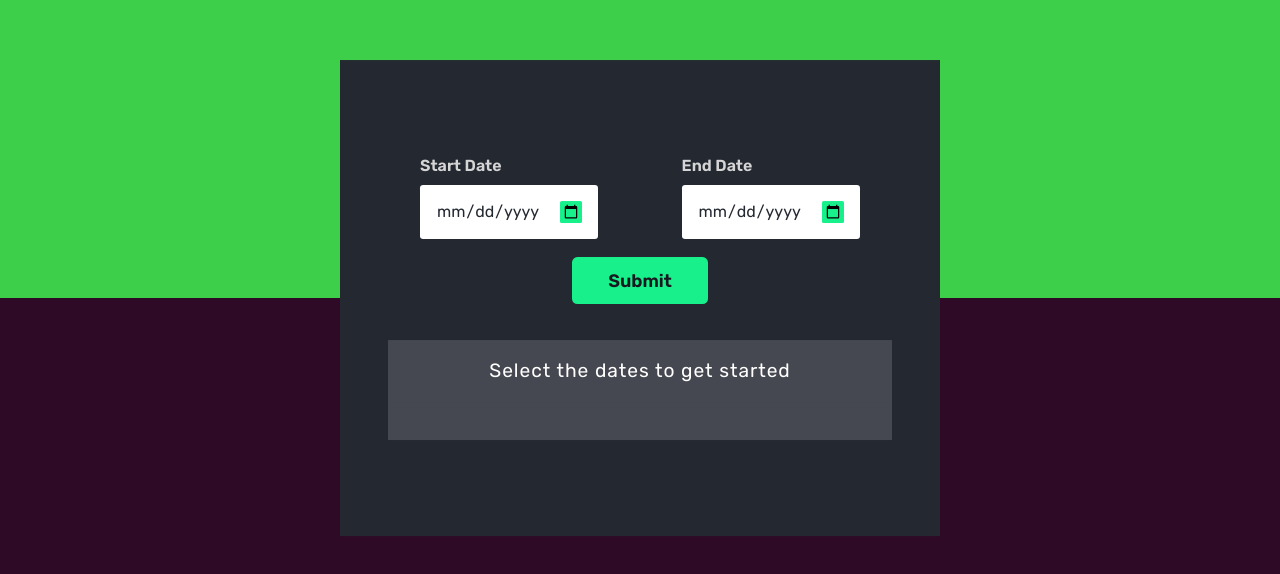
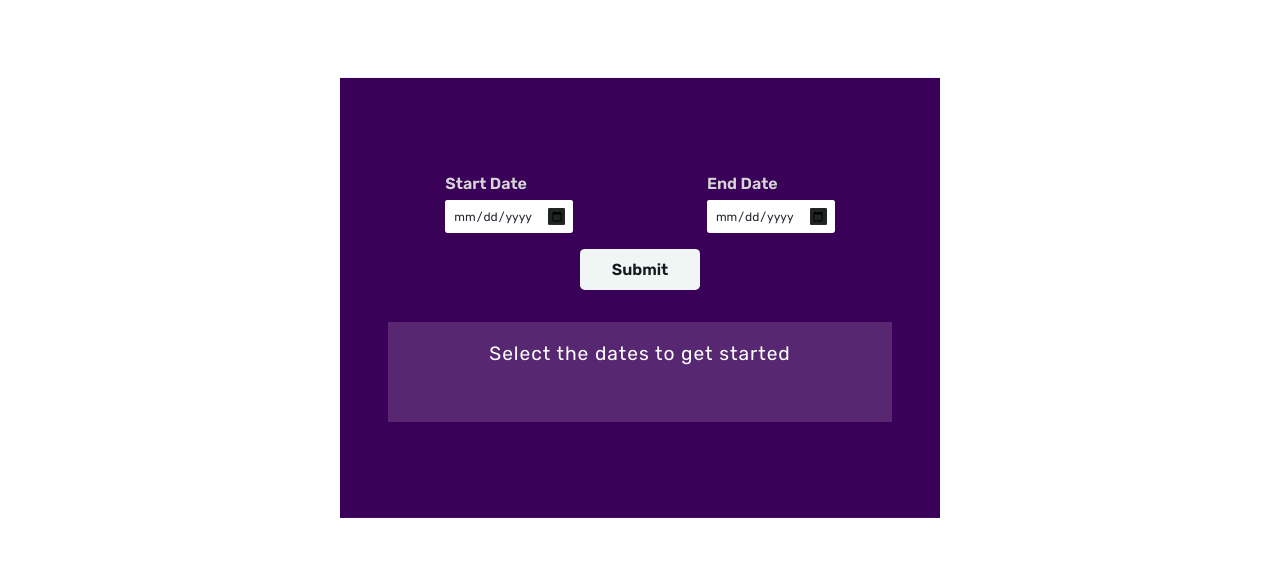
Before and after one commit to Ahsultan/Date-Difference, a plain HTML site: page index.html in a window 1280 px wide. Shown: the part 102-676 px from the top of the page. Drawn offline with Linux system fonts and the light colour scheme.

Commit message:
new design

```diff
--- a/style.css
+++ b/style.css
@@ -6,12 +6,11 @@
   }
   body {
     height: 100vh;
-    background: linear-gradient(#3dcf49 50%, #2e0a26 50%);
   }
   .container {
     width: 90vw;
     max-width: 37.5em;
-    background-color: #242831;
+    background-color: #3a0159;
     padding: 6em 3em;
     position: absolute;
     transform: translate(-50%, -50%);
@@ -29,8 +28,8 @@
     font-weight: 600;
   }
   input[type="date"] {
-    font-size: 16px;
-    padding: 1em;
+    font-size: 12px;
+    padding: 8px;
     color: #242831;
     border: none;
     outline: none;
@@ -38,16 +37,16 @@
     margin-top: 0.6em;
   }
   ::-webkit-calendar-picker-indicator {
-    background-color: #18f08b;
+    background-color: #202522;
     padding: 0.2em;
     cursor: pointer;
     border-radius: 0.1em;
   }
   button {
     display: block;
-    background-color: #18f08b;
+    background-color: #f0f6f3;
     color: #16191e;
-    font-size: 18px;
+    font-size: 16px;
     margin: 1em auto 2em auto;
     border: none;
     padding: 0.7em 2em;
@@ -64,7 +63,7 @@
     letter-spacing: 0.05em;
   }
   #output span {
-    color: #18f08b;
+    color: #0bc6e7;
     font-size: 1.4em;
     font-weight: 600;
   }
```
